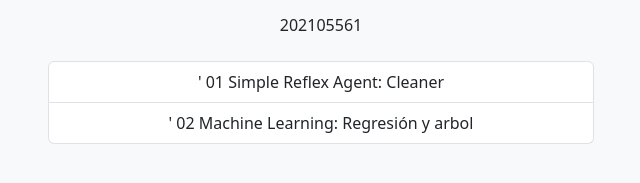
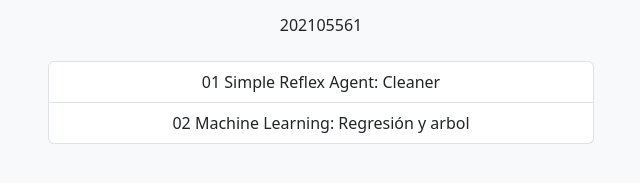
Before and after one commit to MedinaJeser/ia-202105561, a plain HTML site: page index.html in a window 1280 px wide. Shown: the part 193-376 px from the top of the page, 319-959 px from the left. Drawn offline with nearby package versions, Linux system fonts and the light colour scheme.

Commit message:
fix: correct HTML syntax for project links in index.html

```diff
--- a/index.html
+++ b/index.html
@@ -17,10 +17,10 @@
             <div class="col-md-6">
                 <div class="list-group" id="project-list">
                     <!-- Aquí se pueden agregar más botones/enlaces de proyectos -->
-                    <a href="https://medinajeser.github.io/ia-202105561/01-simple-reflex-agent/cleaner/" class="list-group-item list-group-item-action">'
+                    <a href="https://medinajeser.github.io/ia-202105561/01-simple-reflex-agent/cleaner/" class="list-group-item list-group-item-action">
                         01 Simple Reflex Agent: Cleaner
                     </a>
-                    <a href="https://medinajeser.github.io/ia-202105561/02-machine-learning/" class="list-group-item list-group-item-action">'
+                    <a href="https://medinajeser.github.io/ia-202105561/02-machine-learning/" class="list-group-item list-group-item-action">
                         02 Machine Learning: Regresión y arbol
                     </a>
                 </div>
```
